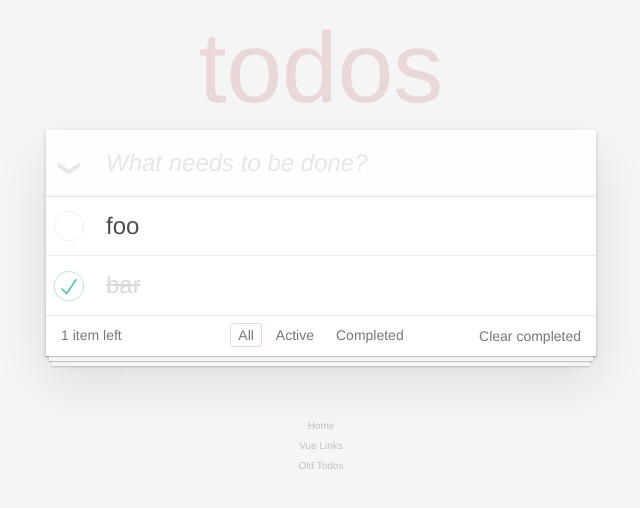
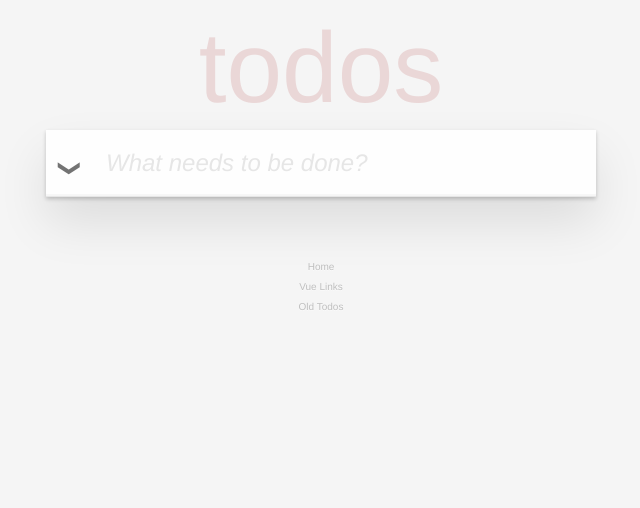
Before and after one commit to marushkevych/todo-vue, a Vue app: page /#/ in a window 1280 px wide. Before the commit this address led to /#/. Shown: the top 508 px of the page, without its empty margins (319-959 px from the left). Built offline with nearby package versions, Linux system fonts and the light colour scheme.

Commit message:
using nanoid

```diff
--- a/package.json
+++ b/package.json
@@ -12,6 +12,7 @@
     "build": "node build/build.js"
   },
   "dependencies": {
+    "nanoid": "^1.0.2",
     "vue": "^2.5.2",
     "vue-router": "^3.0.1"
   },
--- a/src/components/TodoItem.vue
+++ b/src/components/TodoItem.vue
@@ -1,6 +1,6 @@
 <template>
-  <!-- These are here just to show the structure of the list items -->
-  <!-- List items should get the class `editing` when editing and `completed` when marked as completed -->
+  <!-- List items should get the class `editing` when editing and `completed`
+  when marked as completed -->
   <li :class="{completed: todo.done, editing: editing}">
     <div class="view">
       <input :id="todo.id" class="toggle" type="checkbox" :checked="todo.done" @click="toggle">
--- a/src/components/Todos.vue
+++ b/src/components/Todos.vue
@@ -33,6 +33,7 @@
 </template>
 
 <script>
+import nanoid from 'nanoid'
 import TodoItem from '@/components/TodoItem'
 import TodoFooter from '@/components/TodoFooter'
 
@@ -45,10 +46,7 @@ export default {
   data: function() {
     return {
       newTodoText: '',
-      todos: [
-        {id: '0', text: 'foo', done: false},
-        {id: '1', text: 'bar', done: true}
-      ]
+      todos: []
     }
   },
   computed: {
@@ -70,7 +68,7 @@ export default {
     add: function() {
       if(this.newTodoText) {
         this.todos.push({
-          id: this.todos.length,
+          id: nanoid(),
           text: this.newTodoText,
           done: false
         })
```
Also changed, not shown: 1 other file (tests, documents, lock files or other folders).
